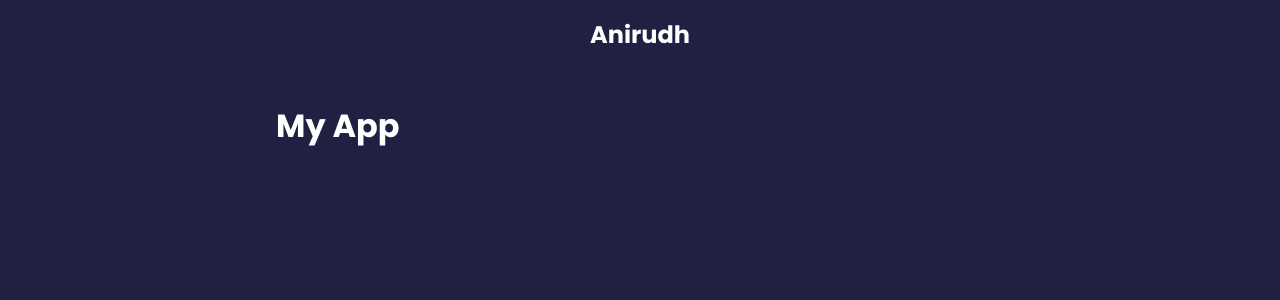
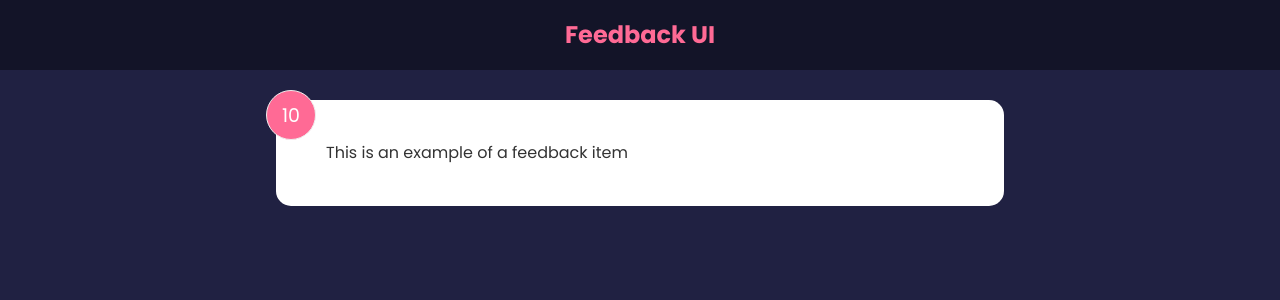
Before and after one commit to Anirudh-koushik-99/Feedback-app, a React (Create React App) app: page / in a window 1280 px wide. Shown: the top 300 px of the page. Built offline with nearby package versions, Linux system fonts and the light colour scheme.

Commit message:
initial commit

```diff
--- a/src/App.js
+++ b/src/App.js
@@ -1,11 +1,12 @@
 import Header from "./components/Header";
+import FeebackItem from "./components/FeedbackItem";
 
 function App() {
   return (
     <>
-      <Header text = {'Anirudh'} />
+      <Header />
       <div className="container">
-        <h1>My App</h1>
+        <FeebackItem />
       </div>
     </>
   );
--- /dev/null
+++ b/src/components/FeedbackItem.jsx
@@ -0,0 +1,14 @@
+function feedbackItem() {
+  return (
+    <div>
+      <div className="card">
+        <div className="num-display">10</div>
+        <div className="text-display">
+          This is an example of a feedback item
+        </div>
+      </div>
+    </div>
+  );
+}
+
+export default feedbackItem;
--- a/src/components/Header.jsx
+++ b/src/components/Header.jsx
@@ -1,9 +1,14 @@
 import PropTypes from 'prop-types'
 
 
-function Header({ text}) {
+function Header({ text, bgColor, textColor}) {
+
+    const headerStyles = {
+        backgroundColor: bgColor,
+        color: textColor
+    }
   return (
-    <header>
+    <header style={ headerStyles }>
       <div className="container">
         <h2>{text}</h2>
       </div>
@@ -11,11 +16,15 @@
   )
 }
 
-Header.default = {
+Header.defaultProps = {
     text: 'Feedback UI',
+    bgColor: 'rgba(0,0,0,0.4)',
+    textColor: '#ff6a95'
 }
 Header.propTypes = {
-    text: PropTypes.string
+    text: PropTypes.string,
+    bgColor: PropTypes.string,
+    textColor: PropTypes.string
 }
 
 export default Header
```
